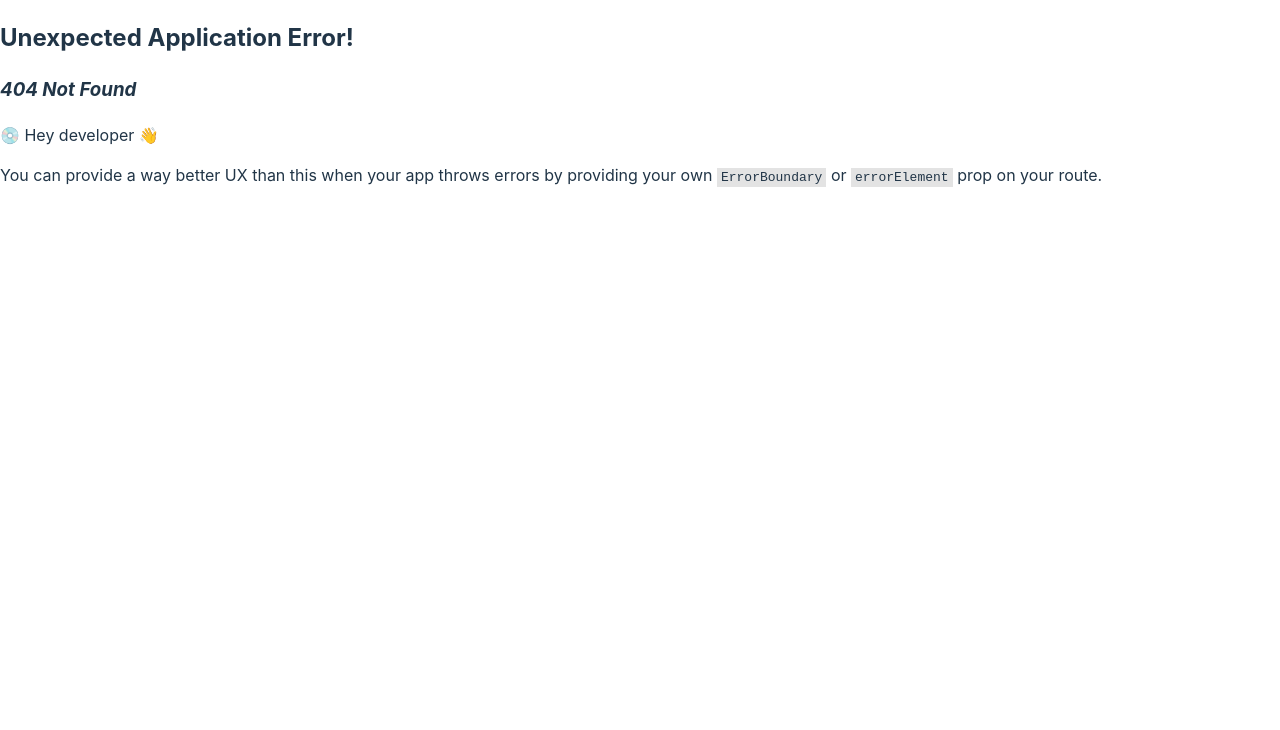
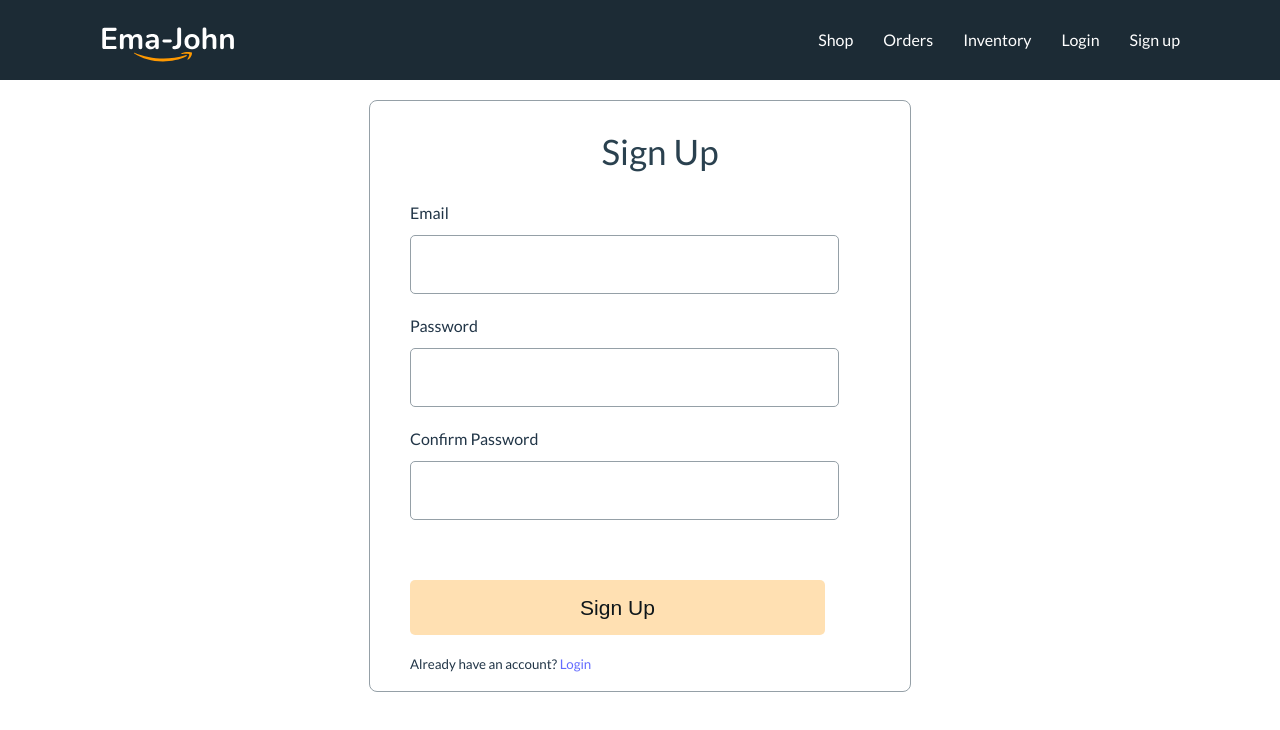
Before and after one commit to md-toybur-rahman/ema-jhon-simple, a React (Vite) app: page /signup in a window 1280 px wide. Before the commit this address had no page. Shown: the top 730 px of the page. Built offline with nearby package versions, Linux system fonts and the light colour scheme; no server answers.

Commit message:
login and sign out process

```diff
--- a/package.json
+++ b/package.json
@@ -12,6 +12,7 @@
     "@fortawesome/fontawesome-svg-core": "^6.3.0",
     "@fortawesome/free-solid-svg-icons": "^6.3.0",
     "@fortawesome/react-fontawesome": "^0.2.0",
+    "firebase": "^9.19.1",
     "localforage": "^1.10.0",
     "match-sorter": "^6.3.1",
     "react": "^18.2.0",
--- a/src/component/Header/Header.css
+++ b/src/component/Header/Header.css
@@ -15,3 +15,10 @@
 .header a:hover{
     color: orange;
 }
+.text-white{
+    color: white;
+    margin: 0 20px;
+}
+.btn-logout{
+    margin-left: 20px;
+}
--- a/src/component/Header/Header.jsx
+++ b/src/component/Header/Header.jsx
@@ -1,9 +1,17 @@
-import React from 'react';
+import React, { useContext } from 'react';
 import './Header.css';
 import Logo from '../../../images/Logo.svg'
 import { Link } from 'react-router-dom';
+import { AuthContext } from '../providers/AuthProvider';
 
 const Header = () => {
+
+    const { user, logOut } = useContext(AuthContext);
+
+    const handleLogOut = () => {
+        logOut()
+    }
+
     return (
         <nav className='header'>
             <img src={Logo} alt="" />
@@ -11,7 +19,11 @@
                 <Link to="/">Shop</Link>
                 <Link to="/orders">Orders</Link>
                 <Link to="inventory">Inventory</Link>
-                <Link to="login">Login</Link>
+                <Link to="/login">Login</Link>
+                <Link to="/signup">Sign up</Link>
+                {
+                user && <span className='text-white'>Welcome {user.email} <button className='btn-logout' onClick={handleLogOut}>Sign out</button></span>
+                }
             </div>
         </nav>
     );
--- /dev/null
+++ b/src/component/Login/Login.css
@@ -0,0 +1,56 @@
+.form-container {
+    width: 500px;
+    height: fit-content;
+    margin: 20px auto;
+    border: 1px solid #95A0A7;
+    border-radius: 8px;
+    padding-left: 40px;
+}
+
+.form-title {
+    font-family: 'Lato';
+    font-style: normal;
+    font-weight: 400;
+    font-size: 35px;
+    line-height: 42px;
+    letter-spacing: 0.0025em;
+    color: #2A414F;
+    text-align: center;
+}
+
+.form-control {
+    margin-bottom: 20px;
+}
+
+.form-control label {
+    display: block;
+    margin-bottom: 10px;
+}
+
+.form-control input {
+    width: 415px;
+    height: 55px;
+    border: 1px solid #95A0A7;
+    border-radius: 5px;
+    font-size: 1.5em;
+    padding-left: 10px;
+}
+
+.btn-submit {
+    width: 415px;
+    height: 55px;
+    background: rgba(255, 153, 0, 0.3);
+    border-radius: 5px;
+    border: none;
+    line-height: 25px;
+    margin-top: 40px;
+    letter-spacing: 0.0015em;
+    color: #0E161A;
+    font-size: 21px;
+}
+.btn-submit:hover{
+    background: rgba(255, 153, 0, 0.6);
+}
+/* .text-error{
+    color: rgb(243, 89, 89);
+} */
--- a/src/component/Login/Login.jsx
+++ b/src/component/Login/Login.jsx
@@ -1,9 +1,44 @@
-import React from 'react';
+import React, { useContext } from 'react';
+import './Login.css';
+import { Link } from 'react-router-dom';
+import { AuthContext } from '../providers/AuthProvider';
 
 const Login = () => {
+    const {signIn} = useContext(AuthContext);
+
+    const handleLogin = event => {
+        event.preventDefault();
+
+        const form = event.target;
+        const email = form.email.value;
+        const password = form.password.value;
+        console.log(email, password);
+
+        signIn(email, password)
+        .then(result => {
+            const loggedUser = result.user;
+            console.log(loggedUser);
+            form.reset()
+        })
+        .catch(error => {
+            console.log(error.message);
+        })
+    }
     return (
-        <div>
-            <h2>Login coming soon</h2>
+        <div className='form-container'>
+            <h2 className='form-title'>Login</h2>
+            <form onSubmit={handleLogin}>
+                <div className="form-control">
+                    <label htmlFor="">Email</label>
+                    <input type="email" name="email" required />
+                </div>
+                <div className="form-control">
+                    <label htmlFor="">Password</label>
+                    <input type="password" name="password" required />
+                </div>
+                <input className='btn-submit' type="submit" value="Login" />
+            </form>
+            <p><small>New to Ema-john? <Link to='/signup'>Create new Account</Link></small></p>
         </div>
     );
 };
--- /dev/null
+++ b/src/component/SignUp/SignUp.jsx
@@ -0,0 +1,61 @@
+import React, { useContext, useState } from 'react';
+import { Link } from 'react-router-dom';
+import './signup.css'
+import { AuthContext } from '../providers/AuthProvider';
+
+const SignUp = () => {
+    const [error, setError] = useState('');
+    const {createUser} = useContext(AuthContext)
+
+    const handleSignUp = event => {
+        event.preventDefault();
+
+        const form = event.target;
+        const email = form.email.value;
+        const password = form.password.value;
+        const confirm = form.confirm.value;
+        console.log(email, password, confirm);
+        setError('');
+
+        if (password !== confirm) {
+            setError('Your password did not match');
+            return;
+        }
+        else if (password.length < 6) {
+            setError('password must be 6 character or longer');
+            return;
+        };
+        createUser(email, password)
+        .then(result => {
+            const loggedUser = result.user;
+            console.log(loggedUser);
+        })
+        .catch(error => {
+            setError(error.message);
+        })
+    }
+    return (
+        <div className='form-container'>
+            <h2 className='form-title'>Sign Up</h2>
+            <form onSubmit={handleSignUp}>
+                <div className="form-control">
+                    <label htmlFor="">Email</label>
+                    <input type="email" name="email" required />
+                </div>
+                <div className="form-control">
+                    <label htmlFor="">Password</label>
+                    <input type="password" name="password" required />
+                </div>
+                <div className="form-control">
+                    <label htmlFor="">Confirm Password</label>
+                    <input type="password" name="confirm" required />
+                    <p className="text-error">{error}</p>
+                </div>
+                <input className='btn-submit' type="submit" value="Sign Up" />
+            </form>
+            <p><small>Already have an account? <Link to='/login'>Login</Link></small></p>
+        </div>
+    );
+};
+
+export default SignUp;
--- /dev/null
+++ b/src/component/SignUp/signup.css
@@ -0,0 +1,3 @@
+.text-error{
+    color: rgb(243, 89, 89);
+}
--- /dev/null
+++ b/src/component/providers/AuthProvider.jsx
@@ -0,0 +1,46 @@
+import React, { createContext, useEffect, useState } from 'react';
+import { createUserWithEmailAndPassword, getAuth, onAuthStateChanged, signInWithEmailAndPassword, signOut } from "firebase/auth";
+import app from '../../firebase/firebase.config'
+
+
+export const AuthContext = createContext(null);
+
+const auth = getAuth(app)
+
+const AuthProvider = ({children}) => {
+    const [user, setUser] = useState(null)
+
+    const createUser = (email, password) => {
+        return createUserWithEmailAndPassword(auth, email, password);
+    }
+    const signIn = (email, password) => {
+        return signInWithEmailAndPassword(auth, email, password)
+    }
+    const logOut = () => {
+        signOut(auth);
+    }
+    // observer user auth state
+    useEffect(() => {
+        const unsubscribe = onAuthStateChanged(auth, currentUser => {
+            setUser(currentUser);
+        });
+        // stop observing while unmounting
+        return () => {
+            return unsubscribe();
+        }
+    }, [])
+    const authInfo = {
+        user,
+        createUser,
+        signIn,
+        logOut,
+    }
+
+    return (
+        <AuthContext.Provider value={authInfo}>
+            {children}
+        </AuthContext.Provider>
+    );
+};
+
+export default AuthProvider;
--- /dev/null
+++ b/src/firebase/firebase.config.js
@@ -0,0 +1,19 @@
+// Import the functions you need from the SDKs you need
+import { initializeApp } from "firebase/app";
+// TODO: Add SDKs for Firebase products that you want to use
+// https://firebase.google.com/docs/web/setup#available-libraries
+
+// Your web app's Firebase configuration
+const firebaseConfig = {
+  apiKey: "AIzaSyCup6aK5eutE-B7sCT4fACNuuU9nScoGos",
+  authDomain: "ema-john-with-firebase-a-19491.firebaseapp.com",
+  projectId: "ema-john-with-firebase-a-19491",
+  storageBucket: "ema-john-with-firebase-a-19491.appspot.com",
+  messagingSenderId: "38779720637",
+  appId: "1:38779720637:web:7613783addc948cd2038d4"
+};
+
+// Initialize Firebase
+const app = initializeApp(firebaseConfig);
+
+export default app;
--- a/src/index.css
+++ b/src/index.css
@@ -1,5 +1,6 @@
+@import url('https://fonts.googleapis.com/css2?family=Lato:ital,wght@0,400;0,700;1,400&display=swap');
 :root {
-  font-family: Inter, system-ui, Avenir, Helvetica, Arial, sans-serif;
+  font-family: 'Lato', sans-serif;
   line-height: 1.5;
   font-weight: 400;
 
```
Also changed, not shown: src/__steps__.js (added, +30 -0 lines), src/main.jsx (+9 -1 lines), 1 other file (tests, documents, lock files or other folders).
